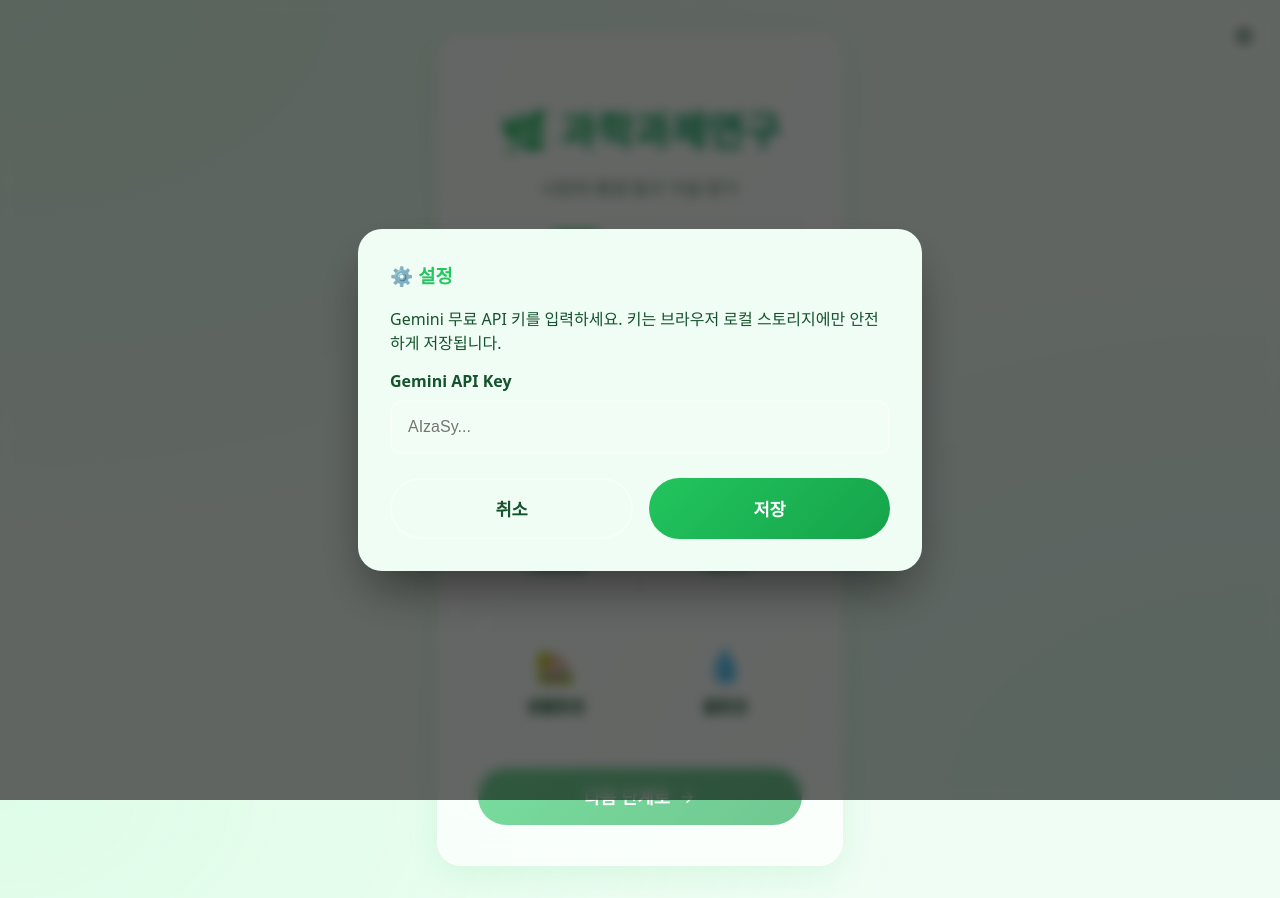
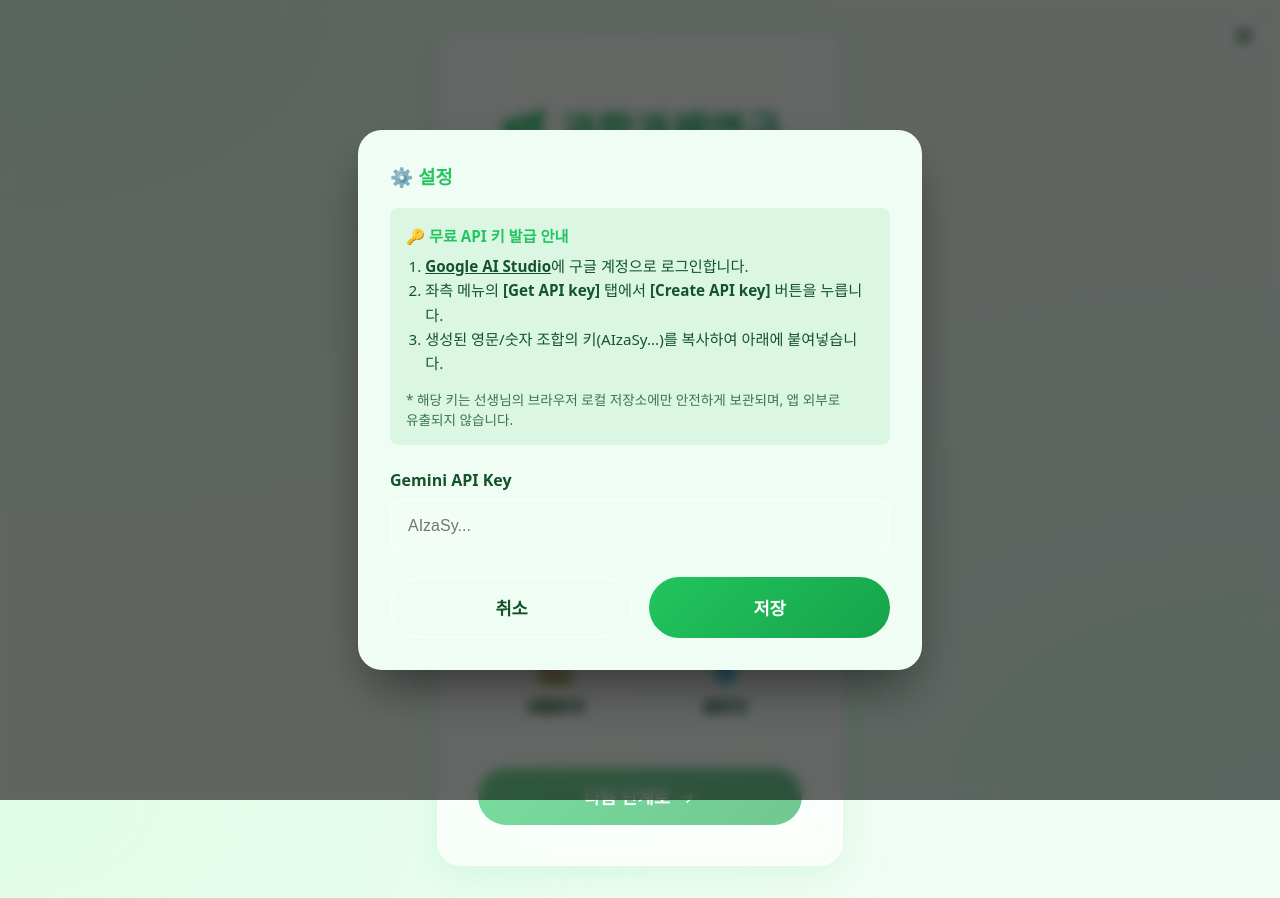
Before and after one commit to dossam-web/env-project-maker, a Next.js app: page / in a window 1280 px wide. Both pictures are taken after a click on the button "API 설정". Built offline with nearby package versions, Linux system fonts and the light colour scheme.

Commit message:
Update API key instructions in settings modal

```diff
--- a/src/app/page.tsx
+++ b/src/app/page.tsx
@@ -76,7 +76,19 @@ export default function Home() {
         <div className="modal-overlay">
           <div className="modal-content">
             <h3 style={{ marginTop: 0, color: "var(--primary)" }}>⚙️ 설정</h3>
-            <p>Gemini 무료 API 키를 입력하세요. 키는 브라우저 로컬 스토리지에만 안전하게 저장됩니다.</p>
+
+            <div style={{ background: "rgba(34, 197, 94, 0.1)", padding: "1rem", borderRadius: "0.5rem", marginBottom: "1.5rem", fontSize: "0.95rem" }}>
+              <h4 style={{ margin: "0 0 0.5rem 0", color: "var(--primary)" }}>🔑 무료 API 키 발급 안내</h4>
+              <ol style={{ margin: 0, paddingLeft: "1.2rem", lineHeight: 1.6 }}>
+                <li><a href="https://aistudio.google.com/app/apikey" target="_blank" rel="noreferrer" style={{ color: "var(--foreground)", textDecoration: "underline", fontWeight: "bold" }}>Google AI Studio</a>에 구글 계정으로 로그인합니다.</li>
+                <li>좌측 메뉴의 <strong>[Get API key]</strong> 탭에서 <strong>[Create API key]</strong> 버튼을 누릅니다.</li>
+                <li>생성된 영문/숫자 조합의 키(AIzaSy...)를 복사하여 아래에 붙여넣습니다.</li>
+              </ol>
+              <p style={{ margin: "0.8rem 0 0 0", opacity: 0.8, fontSize: "0.85rem", wordBreak: "keep-all" }}>
+                * 해당 키는 선생님의 브라우저 로컬 저장소에만 안전하게 보관되며, 앱 외부로 유출되지 않습니다.
+              </p>
+            </div>
+
             <div className="form-group">
               <label className="form-label">Gemini API Key</label>
               <input
```
